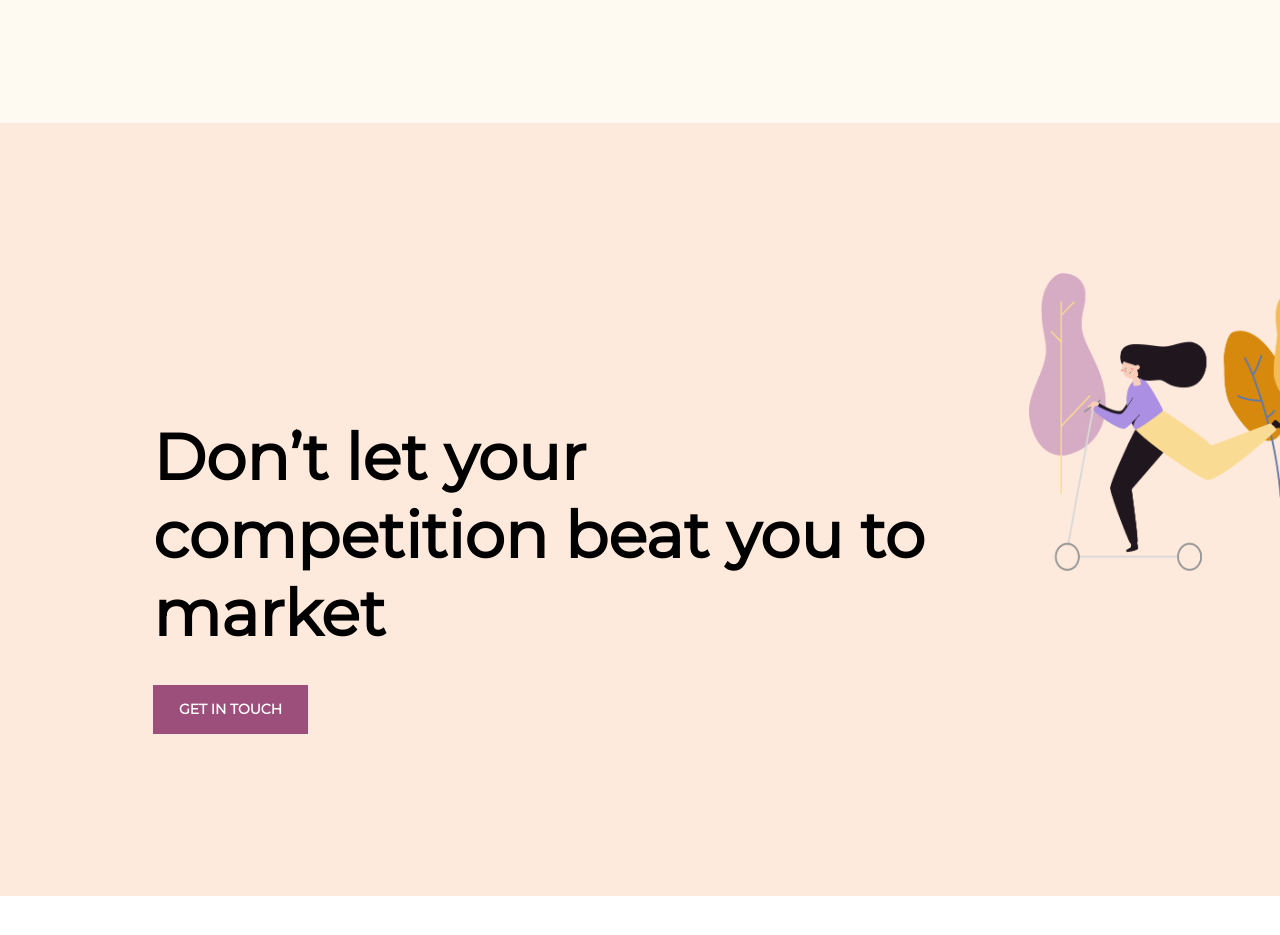
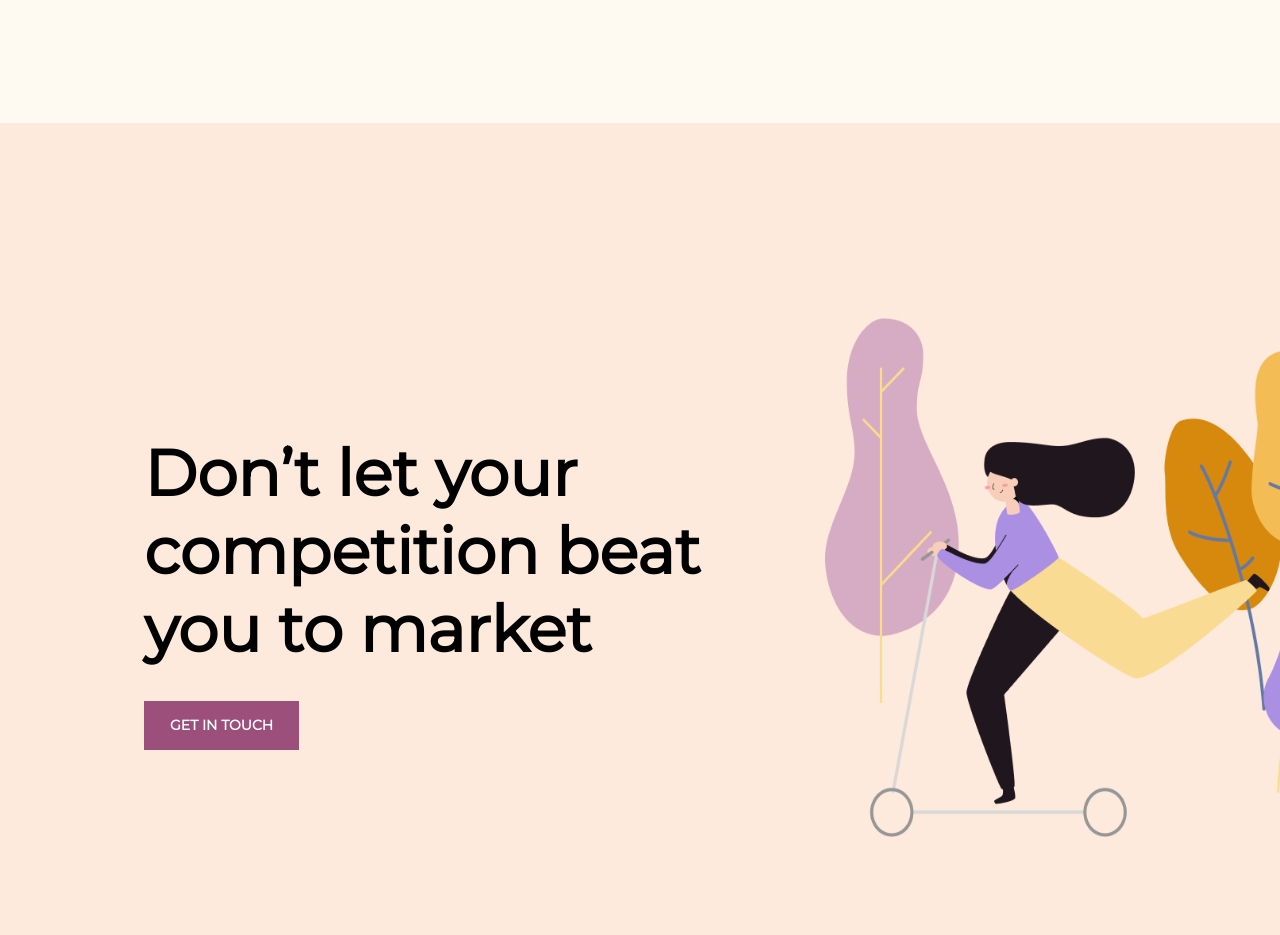
Before and after one commit to linas19/Erika_HomePage, a Next.js app: page / in a window 1280 px wide. Shown: the part 5400-6335 px from the top of the page. Before the commit the page ends 6296 px from the top, so only its background shows below. Built offline with nearby package versions, Linux system fonts and the light colour scheme.

Commit message:
competition

```diff
--- a/pages/homePage/competitionSection/CompetitionSection.module.scss
+++ b/pages/homePage/competitionSection/CompetitionSection.module.scss
@@ -5,18 +5,19 @@
   flex-direction: row;
   justify-content: space-between;
   padding-bottom: 162px;
+  padding-top: 195px;
   .competitionSectionLeft {
-    padding-left: 153px;
-    padding-top: 295px;
+    padding-left: 10%;
+    padding-top: 8%;
+    width: 50%;
     font-size: 64px;
     font-family: "Montserrat", sans-serif;
     font-weight: 800;
     .competitionSectionLeftTitle {
-      padding-right: 54px;
     }
   }
   .competitionSectionRight {
-    padding-top: 150px;
-    padding-right: 100px;
+    padding-right: 5%;
+
   }
 }
```
